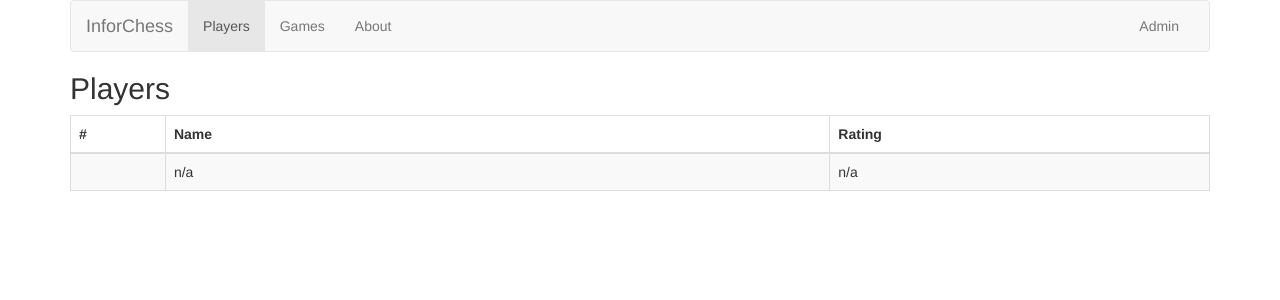
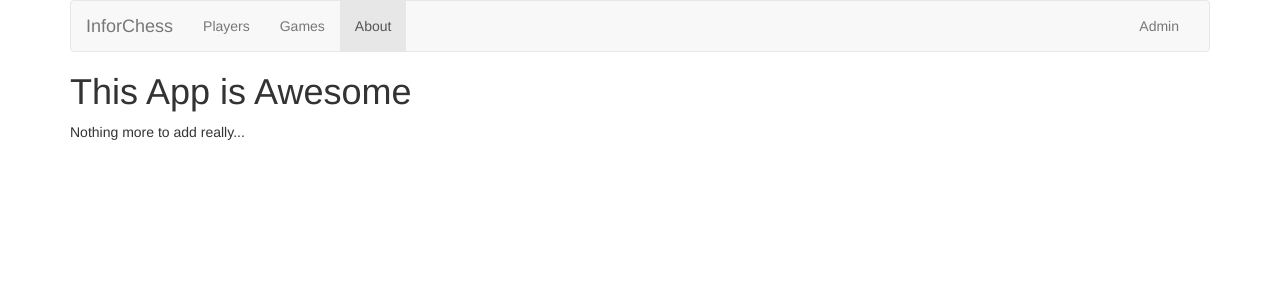
Before and after one commit to sdvornikov/infor-chess-app, an Angular app: page /about in a window 1280 px wide. Shown: the top 300 px of the page. Built offline with nearby package versions, Linux system fonts and the light colour scheme; no server answers.

Commit message:
navigation routes

```diff
--- /dev/null
+++ b/src/app/about/about.component.html
@@ -0,0 +1,4 @@
+<h1>This App is Awesome</h1>
+<p>
+  Nothing more to add really...
+</p>
--- /dev/null
+++ b/src/app/about/about.component.ts
@@ -0,0 +1,15 @@
+import { Component, OnInit } from '@angular/core';
+
+@Component({
+  selector: 'app-about',
+  templateUrl: './about.component.html',
+  styleUrls: ['./about.component.css']
+})
+export class AboutComponent implements OnInit {
+
+  constructor() { }
+
+  ngOnInit() {
+  }
+
+}
--- a/src/app/app.component.html
+++ b/src/app/app.component.html
@@ -1,4 +1,5 @@
 <div class="container">
   <app-nav-bar></app-nav-bar>
-  <app-player-list></app-player-list>
+  <router-outlet></router-outlet>
+  <!--<app-player-list></app-player-list>-->
 </div>
--- a/src/app/nav-bar/nav-bar.component.html
+++ b/src/app/nav-bar/nav-bar.component.html
@@ -14,12 +14,12 @@
     <!-- Collect the nav links, forms, and other content for toggling -->
     <div class="collapse navbar-collapse" id="bs-navbar-collapse">
       <ul class="nav navbar-nav">
-        <li class="active"><a href="#">Players</a></li>
-        <li><a href="#">Games</a></li>
-        <li><a href="#">About</a></li>
+        <li [class.active] = "this.router.url == '/players'"><a [routerLink]="['/players']">Players</a></li>
+        <li><a href="/">Games</a></li>
+        <li [class.active] = "this.router.url == '/about'"><a [routerLink]="['/about']">About</a></li>
       </ul>
       <ul class="nav navbar-nav navbar-right">
-        <li><a href="#">Admin</a></li>
+        <li><a href="/">Admin</a></li>
       </ul>
     </div><!-- /.navbar-collapse -->
   </div>
--- a/src/app/nav-bar/nav-bar.component.ts
+++ b/src/app/nav-bar/nav-bar.component.ts
@@ -1,4 +1,5 @@
 import { Component, OnInit } from '@angular/core';
+import { Router } from '@angular/router';
 
 @Component({
   selector: 'app-nav-bar',
@@ -7,7 +8,7 @@ import { Component, OnInit } from '@angular/core';
 })
 export class NavBarComponent implements OnInit {
 
-  constructor() { }
+  constructor(private router:Router) { }
 
   ngOnInit() {
   }
--- a/src/index.html
+++ b/src/index.html
@@ -7,6 +7,7 @@
     <!-- The above 3 meta tags *must* come first in the head; any other head content must come *after* these tags -->
     <title>InforChess</title>
     <link rel="stylesheet" href="https://maxcdn.bootstrapcdn.com/bootstrap/3.3.7/css/bootstrap.min.css">
+    <base href="/">
   </head>
   <body>
     <app-root></app-root>
```
Also changed, not shown: src/app/app.module.ts (+15 -2 lines), src/app/about/about.component.css (added), 1 other file (tests, documents, lock files or other folders).
